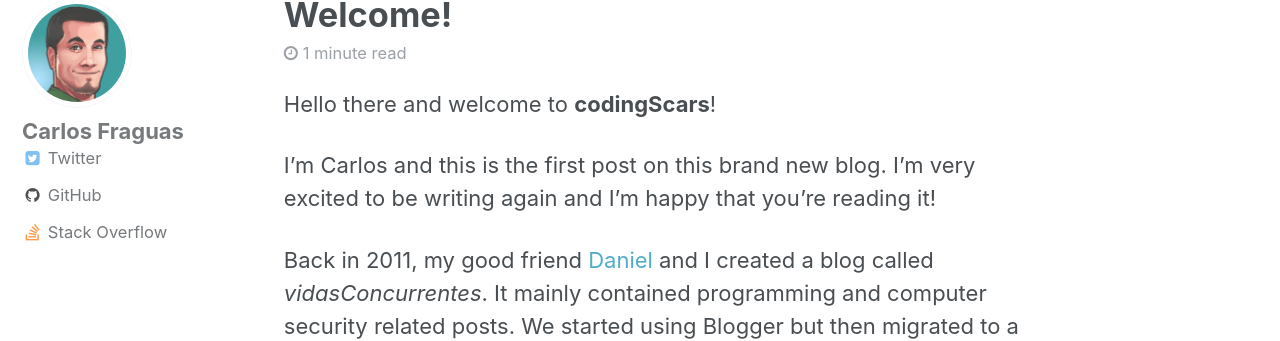
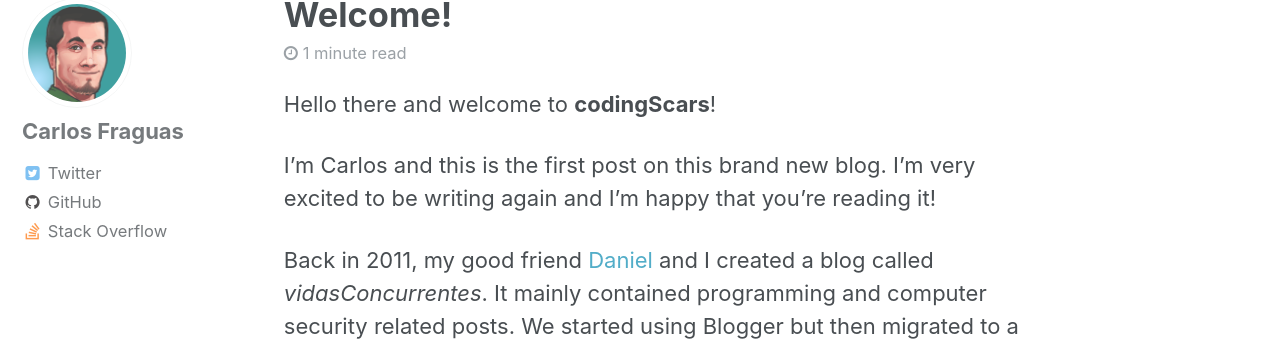
Before and after one commit to MetanoKid/coding-scars, a Jekyll site: the page built from _posts/2017-04-28-welcome.md, in a window 1280 px wide. Shown: the part 146-487 px from the top of the page. Built offline with Jekyll 4.4.1, drawn with Linux system fonts in a browser that asks for light colours.

Commit message:
Updates author block's CSS

```diff
--- a/_sass/minimal-mistakes/_sidebar.scss
+++ b/_sass/minimal-mistakes/_sidebar.scss
@@ -170,6 +170,7 @@
     display: block;
     position: relative;
     margin: 0;
+    margin-top: 15px;
     padding: 0;
     border: 0;
     background: transparent;
@@ -212,11 +213,11 @@
 
   li {
     white-space: nowrap;
+    margin-bottom: 0;
   }
 
   a {
     display: block;
-    margin-bottom: 5px;
     padding-right: 5px;
     padding-top: 2px;
     padding-bottom: 2px;
```
